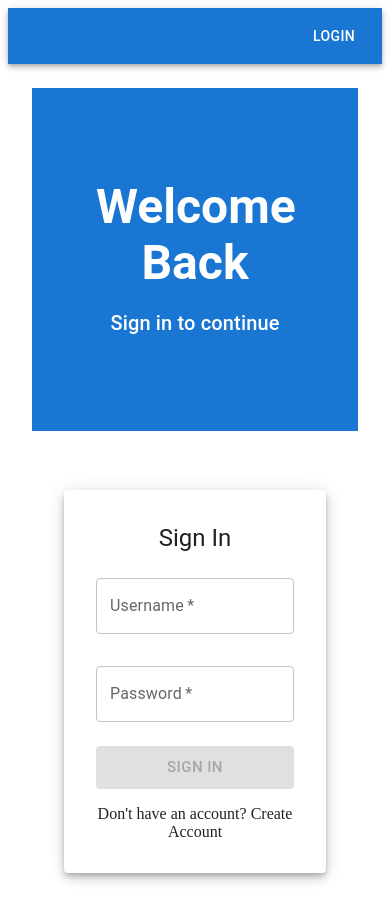
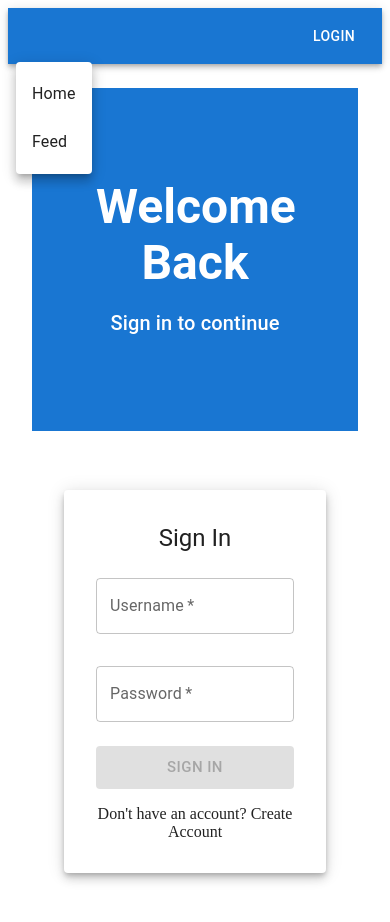
Before and after one commit to adrian-qorbani/rock-connect, a React (Vite) app in the folder client/: page /login in a window 390 px wide. Both pictures are taken after a click on the button "menu". Shown: the top 922 px of the page. Built offline with nearby package versions, Linux system fonts and the light colour scheme; some icons are missing.

Commit message:
chore (navbar): misc.

```diff
--- a/client/src/components/layout/navbar/Navbar.tsx
+++ b/client/src/components/layout/navbar/Navbar.tsx
@@ -56,7 +56,7 @@ const Navbar: React.FC<{ user: User | null }> = ({ user }) => {
           </IconButton>
           <Menu
             anchorEl={anchorEl}
-            // open={Boolean(anchorEl)}
+            open={Boolean(anchorEl)}
             onClose={handleMenuClose}
           >
             <MenuItem component={Link} to="/" onClick={handleMenuClose}>
```
